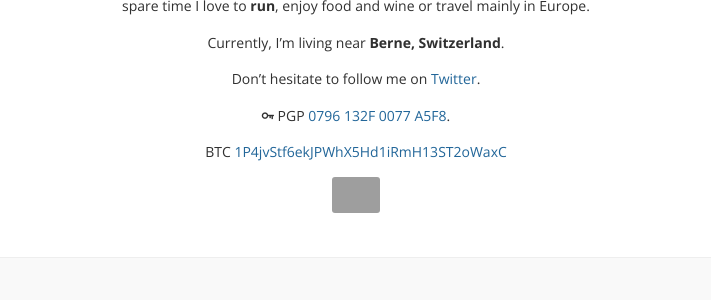
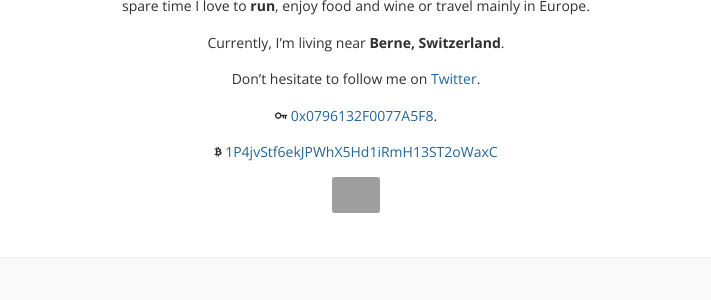
Before and after one commit to eyenx/blog, a Jekyll site: the page built from src/about/index.md, in a window 1280 px wide. Shown: the part 725-1025 px from the top of the page, without its empty margins (284-995 px from the left). Built offline with Jekyll 4.4.1, drawn with Linux system fonts in a browser that asks for light colours; grey boxes are pictures that could not be loaded.

Commit message:
some updates on about index.html

```diff
--- a/src/about/index.md
+++ b/src/about/index.md
@@ -20,10 +20,10 @@ Currently, I'm living near **Berne, Switzerland**.
 Don't hesitate to follow me on <a style="border: none;" href='https://twitter.com/{{ site.twitter_username }}'>Twitter</a>.
 {: r}
 
-<i class='fi-key medium'></i> PGP <a style="border: none;" href='https://keybase.io/eyenx/key.asc'>0796 132F 0077 A5F8</a>.
+<i class='fi-key medium'></i> <a style="border: none;" href='https://keybase.io/eyenx/key.asc'>0x0796132F0077A5F8</a>.
 {: r}
 
-BTC <a style="border: none;" href='bitcoin:1P4jvStf6ekJPWhX5Hd1iRmH13ST2oWaxC'>1P4jvStf6ekJPWhX5Hd1iRmH13ST2oWaxC</a>
+<i class='fi-bitcoin medium'></i> <a style="border: none;" href='bitcoin:1P4jvStf6ekJPWhX5Hd1iRmH13ST2oWaxC'>1P4jvStf6ekJPWhX5Hd1iRmH13ST2oWaxC</a>
 {: r}
 
 <a href='https://ko-fi.com/A533MH6' target='_blank'><img height='36' style='border:0px;height:36px;' src='https://az743702.vo.msecnd.net/cdn/kofi2.png?v=0' border='0' alt='Buy Me a Coffee at ko-fi.com' /></a>
```
